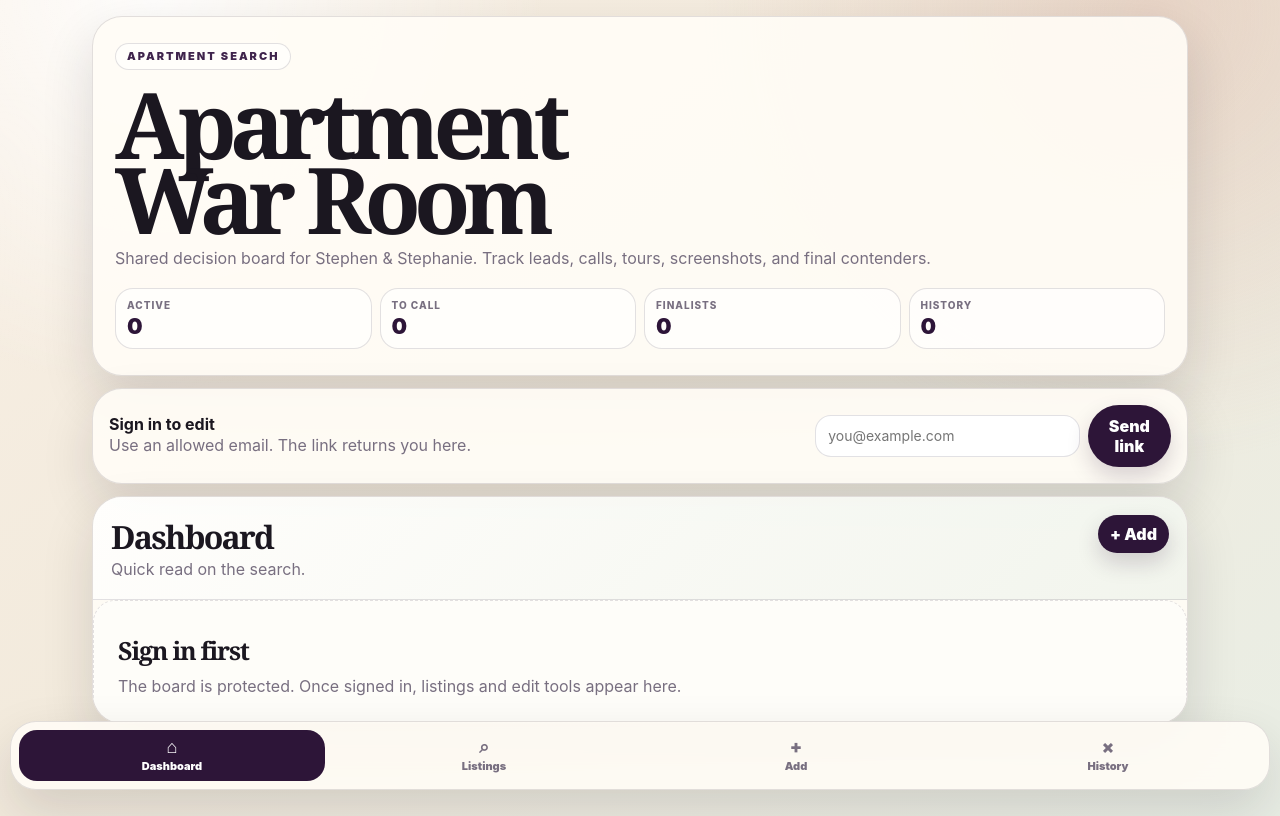
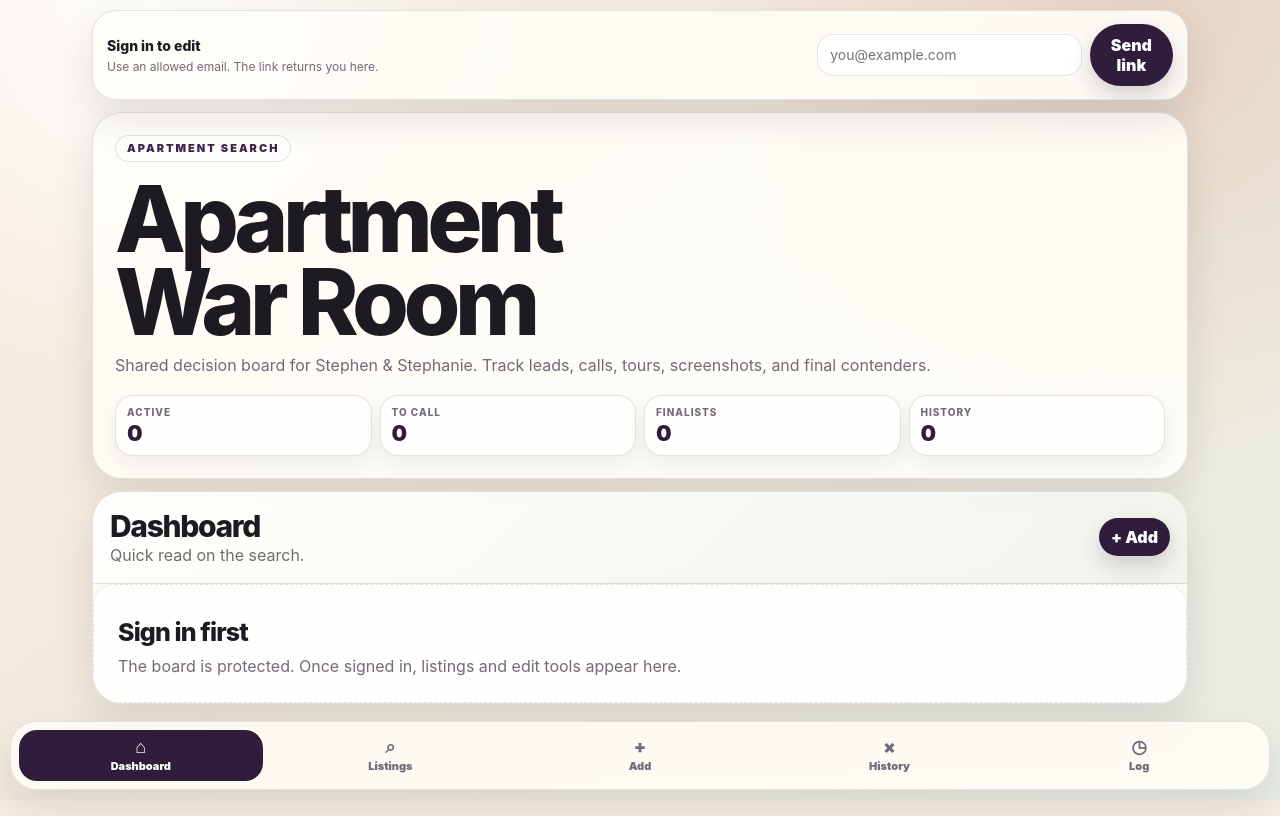
Before and after one commit to Gallant003/apartment-war-room, a website built with Vite: page index.html in a window 1280 px wide. Built offline with nearby package versions, Linux system fonts and the light colour scheme; no server answers.

Commit message:
Load final polished app shell

```diff
--- a/index.html
+++ b/index.html
@@ -7,6 +7,6 @@
   </head>
   <body>
     <div id="app"></div>
-    <script type="module" src="/src/v2.js"></script>
+    <script type="module" src="/src/final.js"></script>
   </body>
 </html>
```
